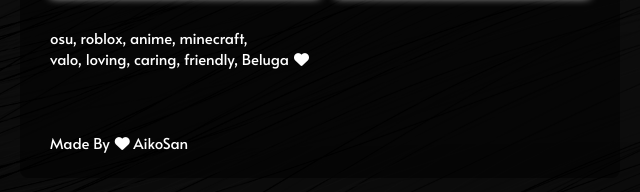
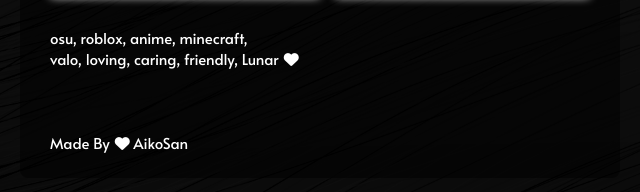
Before and after one commit to Ramly23/aiko, a plain HTML site: page index.html in a window 1280 px wide. Shown: the part 422-614 px from the top of the page, 320-960 px from the left. Drawn offline with Linux system fonts and the light colour scheme.

Commit message:
Update index.html

```diff
--- a/index.html
+++ b/index.html
@@ -92,7 +92,7 @@
                     </div>
 
                     <div class="about-me">
-                        <p>osu, roblox, anime, minecraft, <br>valo, loving, caring, friendly, Beluga<i class="fas fa-heart"></i></p>
+                        <p>osu, roblox, anime, minecraft, <br>valo, loving, caring, friendly, Lunar<i class="fas fa-heart"></i></p>
                         <p>Made By<i class="fas fa-heart"></i> AikoSan</p>
                     </div>
 
```
